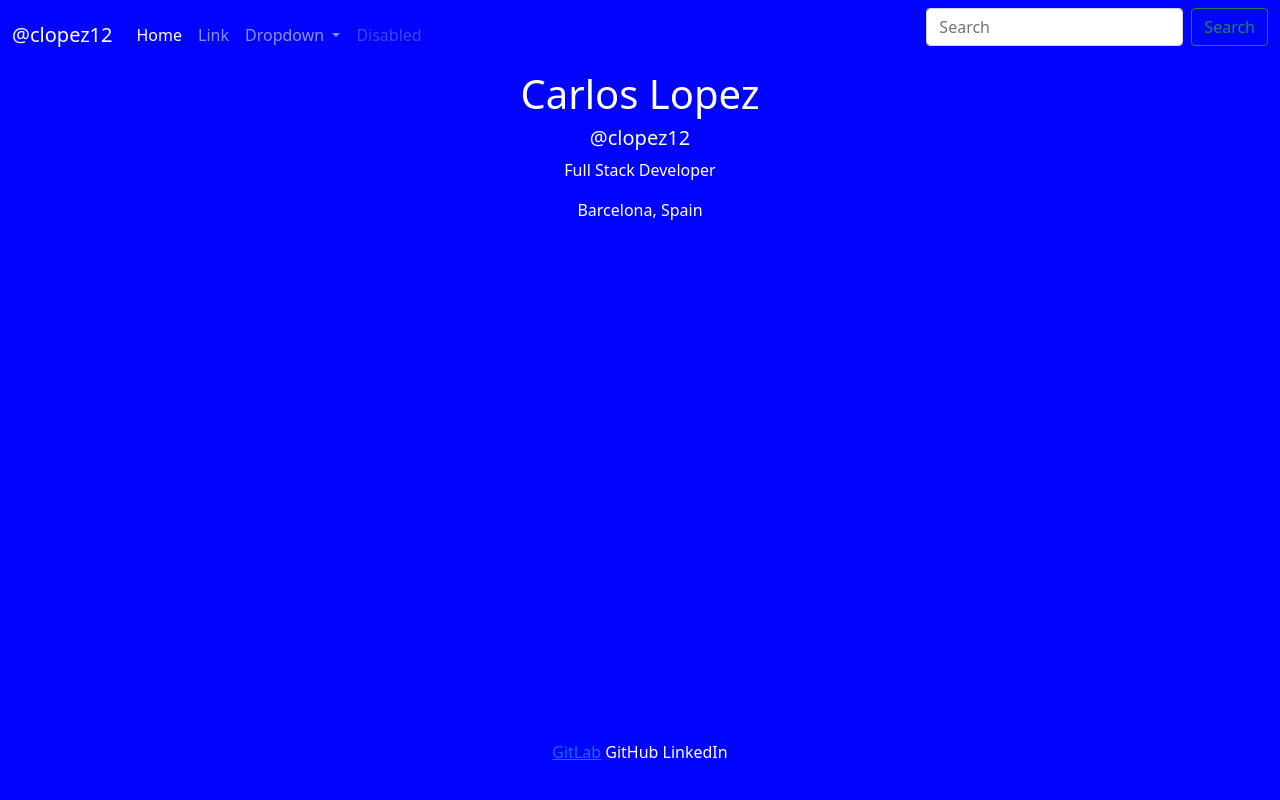
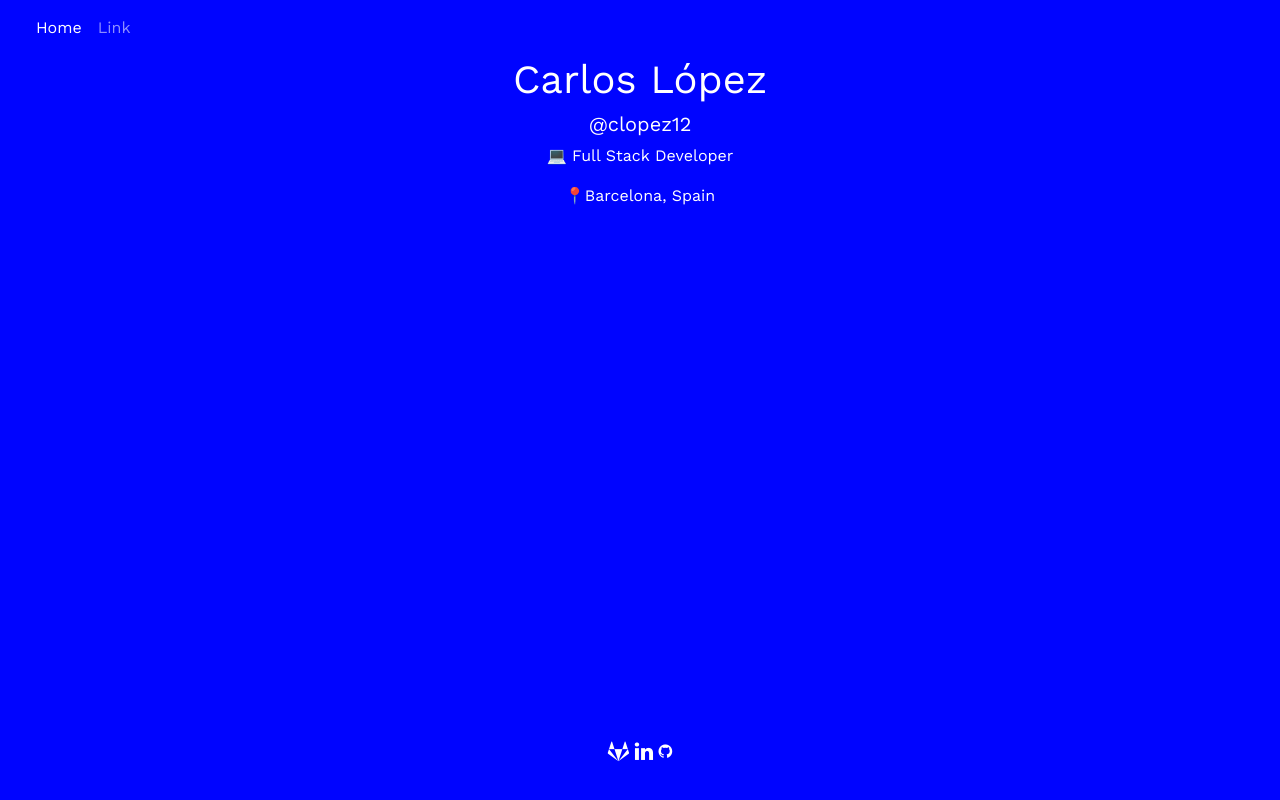
Before and after one commit to clopez7/clopez7.github.io, a plain HTML site: page index.html in a window 1280 px wide. Drawn offline with nearby package versions, Linux system fonts and the light colour scheme.

Commit message:
Added dark mode, edited links

```diff
--- a/index.html
+++ b/index.html
@@ -8,12 +8,18 @@
         <link rel="stylesheet" href="https://cdn.jsdelivr.net/npm/bootstrap-icons@1.3.0/font/bootstrap-icons.css">
         <link rel="stylesheet" href="./styles/styles.css">
         <meta name="viewport" content="width=device-width, initial-scale=1.0">
+        <!-- Add icon library -->
+<link rel="stylesheet" href="https://cdnjs.cloudflare.com/ajax/libs/font-awesome/4.7.0/css/font-awesome.min.css">
+<!-- GOOGLE FONT ZEN ANTIQUE -->
+<link rel="preconnect" href="https://fonts.googleapis.com">
+<link rel="preconnect" href="https://fonts.gstatic.com" crossorigin>
+<link href="https://fonts.googleapis.com/css2?family=Work+Sans:wght@400;600&display=swap" rel="stylesheet">
     </head>
     <body class="main-background-color">
 
       <nav class="navbar navbar-expand-lg navbar-dark main-background-color">
         <div class="container-fluid">
-          <a class="navbar-brand" href="">@clopez12</a>
+          <a class="navbar-brand" href=""></a>
           <button class="navbar-toggler" type="button" data-bs-toggle="collapse" data-bs-target="#navbarSupportedContent" aria-controls="navbarSupportedContent" aria-expanded="false" aria-label="Toggle navigation">
             <span class="navbar-toggler-icon"></span>
           </button>
@@ -25,35 +31,19 @@
               <li class="nav-item">
                 <a class="nav-link" href="#">Link</a>
               </li>
-              <li class="nav-item dropdown">
-                <a class="nav-link dropdown-toggle" href="#" id="navbarDropdown" role="button" data-bs-toggle="dropdown" aria-expanded="false">
-                  Dropdown
-                </a>
-                <ul class="dropdown-menu" aria-labelledby="navbarDropdown">
-                  <li><a class="dropdown-item" href="#">Action</a></li>
-                  <li><a class="dropdown-item" href="#">Another action</a></li>
-                  <li><hr class="dropdown-divider"></li>
-                  <li><a class="dropdown-item" href="#">Something else here</a></li>
-                </ul>
-              </li>
-              <li class="nav-item">
-                <a class="nav-link disabled" href="#" tabindex="-1" aria-disabled="true">Disabled</a>
-              </li>
+
             </ul>
-            <form class="d-flex">
-              <input class="form-control me-2" type="search" placeholder="Search" aria-label="Search">
-              <button class="btn btn-outline-success" type="submit">Search</button>
-            </form>
+
           </div>
         </div>
       </nav>
 
       <section>
         <article class="call-to-action main-background-color">
-        <h1>Carlos Lopez</h1>
+        <h1>Carlos López</h1>
         <h5>@clopez12</h5>
-        <p>Full Stack Developer</P>
-        <p>Barcelona, Spain</p>
+        <p>💻 Full Stack Developer</P>
+        <p>📍Barcelona, Spain</p>
         </article>
 
       </section>
@@ -65,9 +55,9 @@
 
     <footer class="footer">
       <div class="container links">
-        <a href="https://gitlab.com/clopez12">GitLab</a>
-        <a>GitHub</a>
-        <a>LinkedIn</a>
+        <a href="https://gitlab.com/clopez12" class="fa fa-gitlab fa-lg social-icon"></a>
+        <a href="#" class="fa fa-linkedin fa-lg social-icon"></a>
+        <a href="#" class="fa fa-github fa-10x social-icon"></a>
       </div>
     </footer>
 
--- a/styles/styles.css
+++ b/styles/styles.css
@@ -1,3 +1,6 @@
+*{
+    font-family: 'Work Sans', sans-serif;
+}
 .call-to-action{
 
     color: white;
@@ -15,4 +18,15 @@
     width: 100%;
     height: 60px; /* Set the fixed height of the footer here */
     color:white;
-  }
+}
+.social-icon{
+    color:white;
+    text-decoration: none;
+}
+
+/* DARK MODE */
+@media (prefers-color-scheme: dark) {
+    .main-background-color{
+        background-color: rgb(6, 0, 32);
+    }
+}
```
